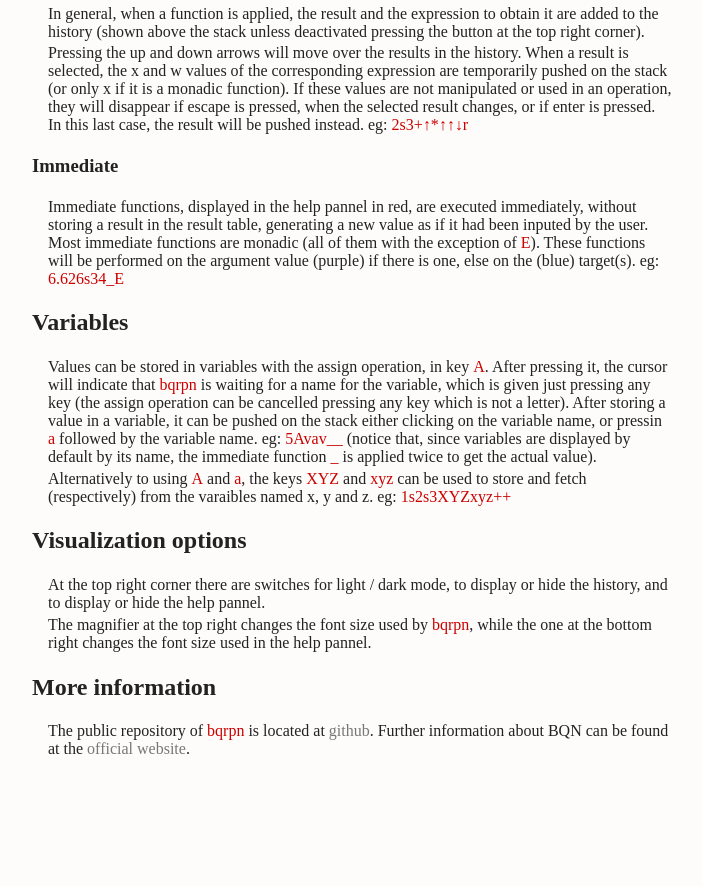
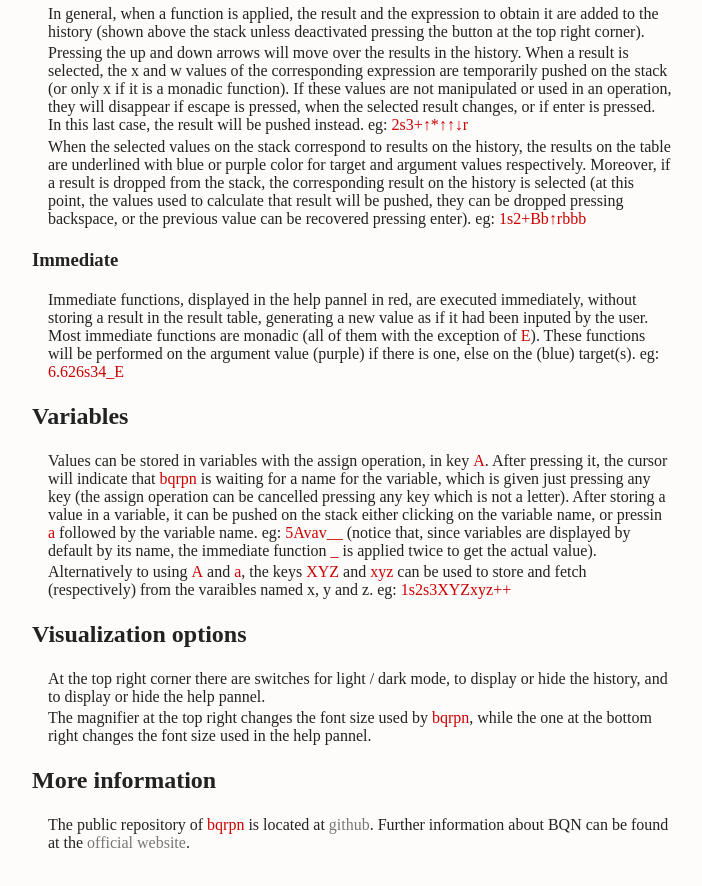
Before and after one commit to yiyus/bqrpn, a plain HTML site: page manual.html in a window 1280 px wide. Shown: the part 2291-3177 px from the top of the page, without its empty margins (288-990 px from the left). Before the commit the page ends 3115 px from the top, so only its background shows below. Drawn offline with Linux system fonts and the light colour scheme; a web font is replaced by a local one.

Commit message:
explain what happens when results are dropped

```diff
--- a/manual.html
+++ b/manual.html
@@ -72,6 +72,7 @@
 		<h3>History</h3>
 		<p>In general, when a function is applied, the result and the expression to obtain it are added to the history (shown above the stack unless deactivated pressing the button at the top right corner).</p>
 		<p>Pressing the up and down arrows will move over the results in the history. When a result is selected, the x and w values of the corresponding expression are temporarily pushed on the stack (or only x if it is a monadic function). If these values are not manipulated or used in an operation, they will disappear if escape is pressed, when the selected result changes, or if enter is pressed. In this last case, the result will be pushed instead. eg: <code>2s3+↑*↑↑↓r</code></p>
+		<p>When the selected values on the stack correspond to results on the history, the results on the table are underlined with blue or purple color for target and argument values respectively. Moreover, if a result is dropped from the stack, the corresponding result on the history is selected (at this point, the values used to calculate that result will be pushed, they can be dropped pressing backspace, or the previous value can be recovered pressing enter). eg: <code>1s2+Bb↑rbbb</code></p>
 		<h3>Immediate</h3>
 		<p>Immediate functions, displayed in the help pannel in red, are executed immediately, without storing a result in the result table, generating a new value as if it had been inputed by the user. Most immediate functions are monadic (all of them with the exception of <code>E</code>). These functions will be performed on the argument value (purple) if there is one, else on the (blue) target(s). eg: <code>6.626s34_E</code></p>
 		<h2>Variables</h2>
```
Also changed, not shown: 1 other file.
